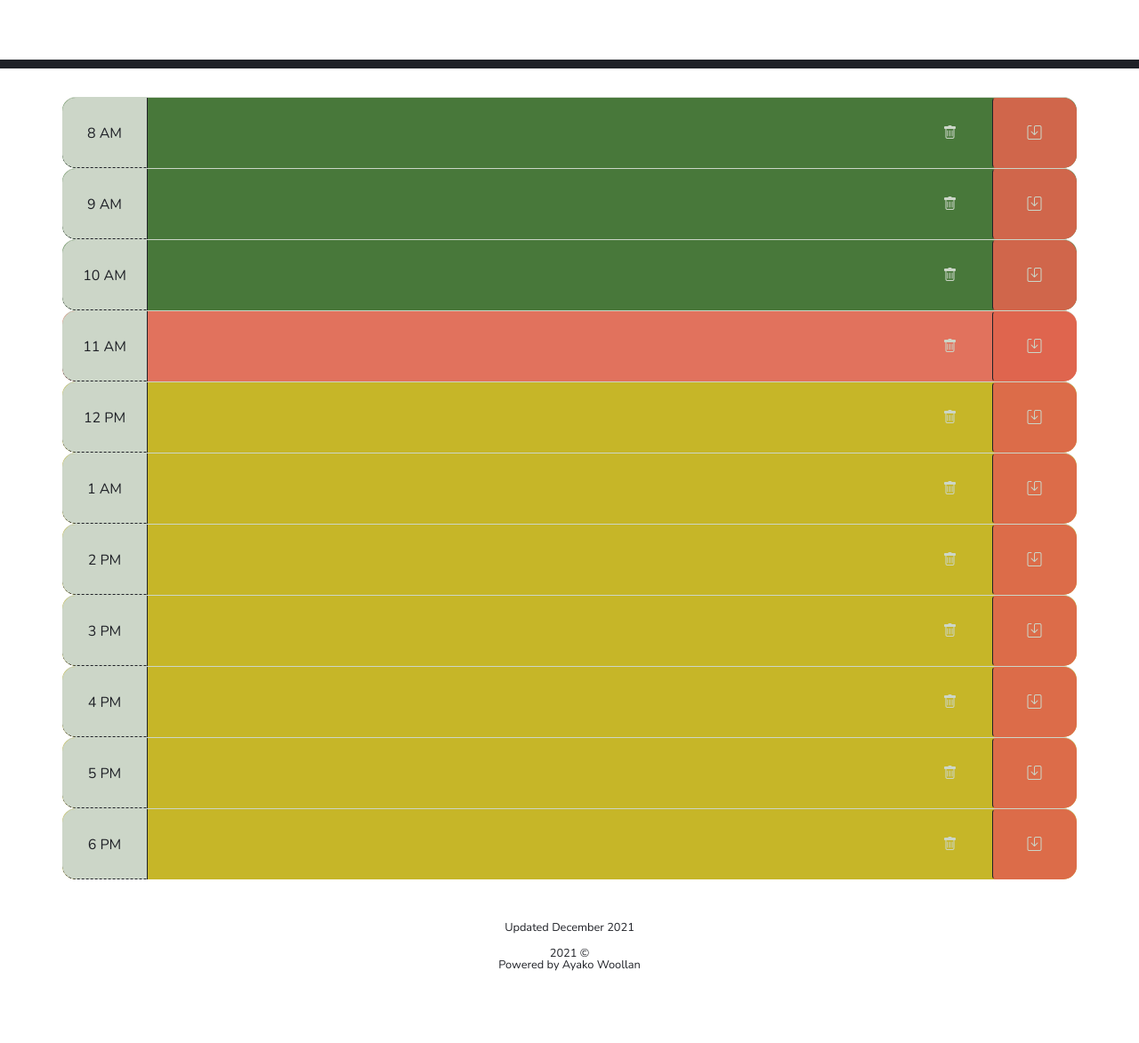
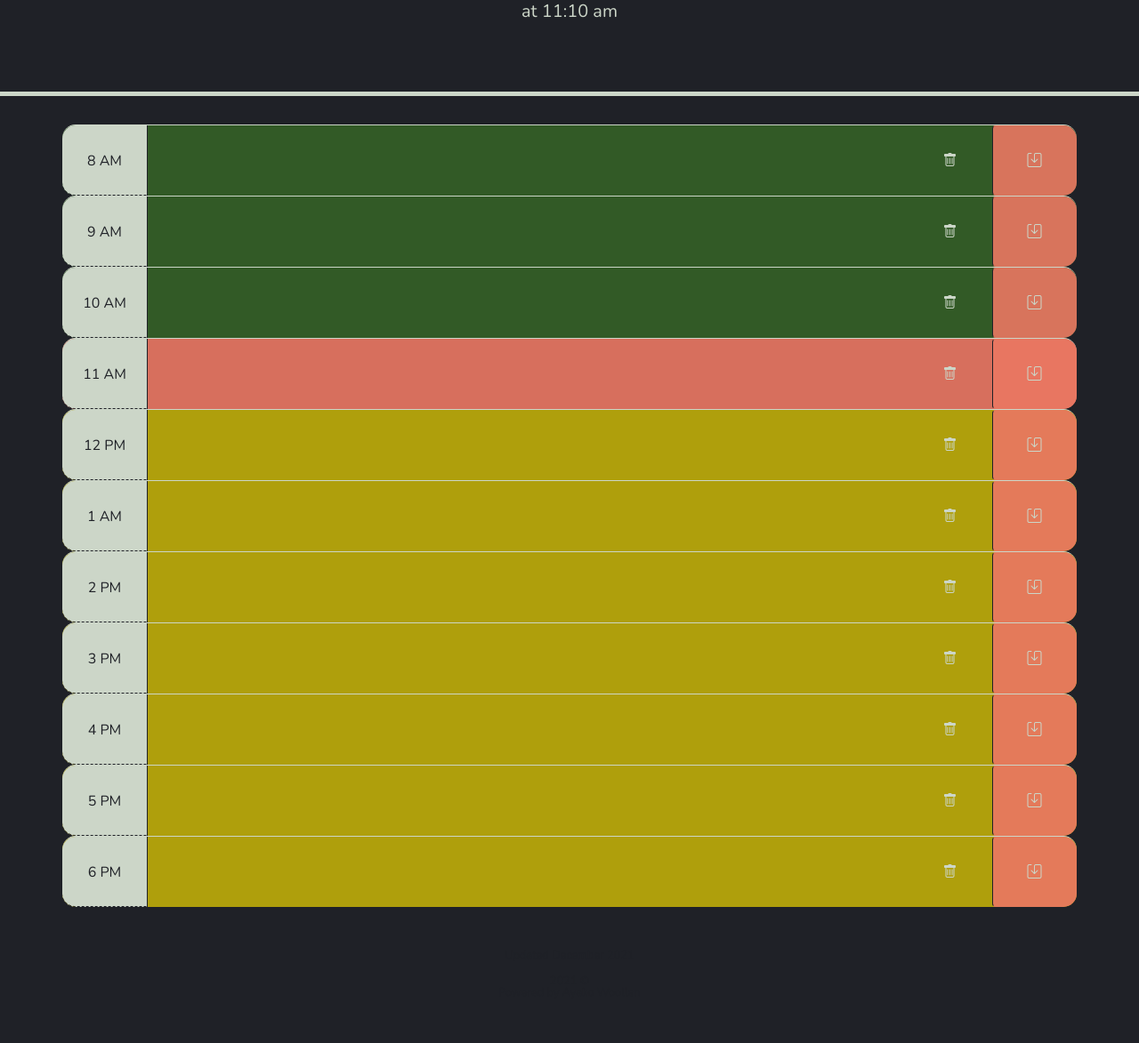
Before and after one commit to ayacomputer/05-Day-Planner, a plain HTML site: page index.html in a window 1280 px wide. Shown: the part 227-1400 px from the top of the page at 89% size. Before the commit the page ends 1369 px from the top, so only its background shows below. Drawn offline with nearby package versions, Linux system fonts and the light colour scheme; a web font is replaced by a local one.

Commit message:
updating css javascript

```diff
--- a/assets/script.js
+++ b/assets/script.js
@@ -1,7 +1,7 @@
 //timer
 var today = moment();
 $("#currentDay").text(today.format("dddd, Do MMM, YYYY"));
-
+$("#currentTime").text(today.format("[at] HH:mm a"));
 //variable
 var timeBlock = $('.timeBlock');
 var currentHour = moment().hour();
@@ -13,7 +13,7 @@ var clearBtn = $('.clearBtn');
 timeBlock.each(function () {
     $(this).children(":first").addClass("hour col-md-1");
     $(this).children("textarea").addClass("col-md-9 plan")
-    $(this).children("button:first").addClass("btn clearBtn col-md-1");
+    $(this).children("button:first").addClass("clearBtn col-md-1");
     $(this).children("button:last").addClass("btn saveBtn col-md-1");
 })
 
@@ -35,6 +35,8 @@ function changeBgColor() {
 }
 changeBgColor();
 
+
+
 saveBtn.click(function () {
     var textValue = $(this).siblings('textarea').val()
     var btnHour = $(this).parent().attr('id');
@@ -45,7 +47,8 @@ saveBtn.click(function () {
 
 clearBtn.click(function () {
     var btnHour = $(this).parent().attr('id');
-    localStorage.clear(btnHour, textValue);
+    $(this).siblings('textarea').val(" ");
+    localStorage.removeItem(btnHour);
 })
 
 
--- a/assets/style.css
+++ b/assets/style.css
@@ -1,9 +1,9 @@
 :root {
     --darkColor: rgb(31, 33, 39);
     --lightColor: rgb(204, 214, 200);
-    --primeColor: rgba(223, 100, 78, 0.911);
-    --secondColor: rgba(190, 172, 9, 0.87);
-    --thirdColor: rgba(45, 100, 29, 0.87);
+    --primeColor: rgba(233, 119, 98, 0.911);
+    --secondColor: rgba(190, 172, 9, 0.911);
+    --thirdColor: rgba(53, 99, 39, 0.87);
    }
 
 
@@ -11,13 +11,15 @@ body {
     font-family: 'Nunito','Outfit', sans-serif;
     font-size: 16px;
     line-height: 1;
+    background-color: var(--darkColor);
+    color: var(--lightColor);
   }
 
   textarea {
     background: transparent;
     border: none;
     resize: none;
-    color: var(--darkColor);
+    color: var(--lightColor);
     border-left: 1px solid var(--darkColor);
     padding: 10px;
   }
@@ -25,9 +27,9 @@ body {
   .jumbotron {
     text-align: center;
     background-color: transparent;
-    color: var(--darkColor);
+    color: var(--lightColor);
     border-radius: 0;
-    border-bottom: 10px solid var(--darkColor);
+    border-bottom: 5px solid var(--lightColor);
     padding: 3rem auto;
   }
 
@@ -79,6 +81,8 @@ body {
 
   .clearBtn {
     color: var(--lightColor);
+    background-color: transparent;
+    border: none;
   }
 
   .saveBtn i:hover, .clearBtn i:hover {
--- a/index.html
+++ b/index.html
@@ -22,6 +22,7 @@
         <h1 class="display-3">Work Day Scheduler</h1>
         <p class="lead">A simple calendar app for scheduling your work day</p>
         <p id="currentDay" class="lead"></p>
+        <p id="currentTime" class="lead"></p>
     </header>
     <div class="container">
         <!-- Timeblocks go here -->
@@ -30,88 +31,88 @@
                 8 AM
             </div>
             <textarea></textarea>
-            <button><i class="bi bi-trash"></i></button>
-            <button><i class="bi bi-save"></i></button>
+            <button type="button" class="clearBtn"><i class="bi bi-trash"></i></button>
+            <button type="button" class="saveBtn"><i class="bi bi-save"></i></button>
         </div>
         <div id="9" class="row timeBlock">
             <div>
                 9 AM
             </div>
             <textarea></textarea>
-            <button><i class="bi bi-trash"></i></button>
-            <button><i class="bi bi-save"></i></button>
+            <button type="button" class="clearBtn"><i class="bi bi-trash"></i></button>
+            <button type="button" class="saveBtn"><i class="bi bi-save"></i></button>
         </div>
         <div id="10" class="row timeBlock">
             <div>
                 10 AM
             </div>
             <textarea></textarea>
-            <button><i class="bi bi-trash"></i></button>
-            <button><i class="bi bi-save"></i></button>
+            <button type="button" class="clearBtn"><i class="bi bi-trash"></i></button>
+            <button type="button" class="saveBtn"><i class="bi bi-save"></i></button>
         </div>
         <div id="11" class="row timeBlock">
             <div>
                 11 AM
             </div>
             <textarea></textarea>
-            <button><i class="bi bi-trash"></i></button>
-            <button><i class="bi bi-save"></i></button>
+            <button type="button" class="clearBtn"><i class="bi bi-trash"></i></button>
+            <button type="button" class="saveBtn"><i class="bi bi-save"></i></button>
         </div>
         <div id="12" class="row timeBlock">
             <div>
                 12 PM
             </div>
             <textarea></textarea>
-            <button><i class="bi bi-trash"></i></button>
-            <button><i class="bi bi-save"></i></button>
+            <button type="button" class="clearBtn"><i class="bi bi-trash"></i></button>
+            <button type="button" class="saveBtn"><i class="bi bi-save"></i></button>
         </div>
         <div id="13" class="row timeBlock">
             <div>
                 1 AM
             </div>
             <textarea></textarea>
-            <button><i class="bi bi-trash"></i></button>
-            <button><i class="bi bi-save"></i></button>
+            <button type="button" class="clearBtn"><i class="bi bi-trash"></i></button>
+            <button type="button" class="saveBtn"><i class="bi bi-save"></i></button>
         </div>
         <div id="14" class="row timeBlock">
             <div>
                 2 PM
             </div>
             <textarea></textarea>
-            <button><i class="bi bi-trash"></i></button>
-            <button><i class="bi bi-save"></i></button>
+            <button type="button" class="clearBtn"><i class="bi bi-trash"></i></button>
+            <button type="button" class="saveBtn"><i class="bi bi-save"></i></button>
         </div>
         <div id="15" class="row timeBlock">
             <div>
                 3 PM
             </div>
             <textarea></textarea>
-            <button><i class="bi bi-trash"></i></button>
-            <button><i class="bi bi-save"></i></button>
+            <button type="button" class="clearBtn"><i class="bi bi-trash"></i></button>
+            <button type="button" class="saveBtn"><i class="bi bi-save"></i></button>
         </div>
         <div id="16" class="row timeBlock">
             <div>
                 4 PM
             </div>
             <textarea></textarea>
-            <button><i class="bi bi-trash"></i></button>
-            <button><i class="bi bi-save"></i></button>
+            <button type="button" class="clearBtn"><i class="bi bi-trash"></i></button>
+            <button type="button" class="saveBtn"><i class="bi bi-save"></i></button>
         </div>
         <div id="17" class="row timeBlock">
             <div>
                 5 PM
             </div>
             <textarea></textarea>
-            <button><i class="bi bi-trash"></i></button>
-            <button><i class="bi bi-save"></i></button>
+            <button type="button" class="clearBtn"><i class="bi bi-trash"></i></button>
+            <button type="button" class="saveBtn"><i class="bi bi-save"></i></button>
         </div>
         <div id="18" class="row timeBlock">
             <div>
                 6 PM
             </div>
             <textarea></textarea>
-            <button><i class="bi bi-trash"></i></button>
-            <button><i class="bi bi-save"></i></button>
+            <button type="button" class="clearBtn"><i class="bi bi-trash"></i></button>
+            <button type="button" class="saveBtn"><i class="bi bi-save"></i></button>
         </div>
 
     </div>
```
